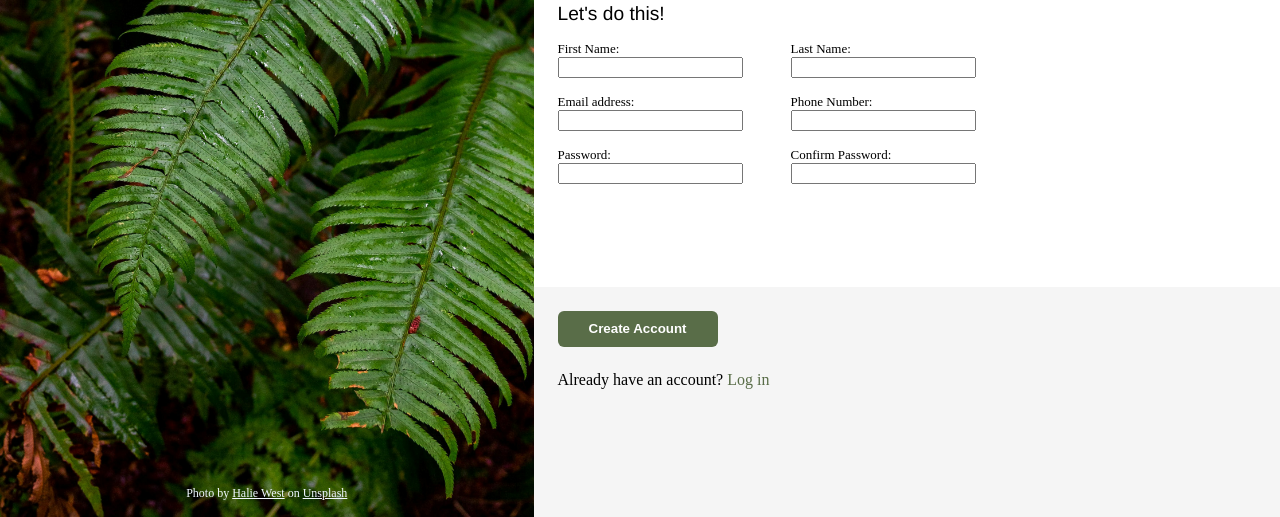
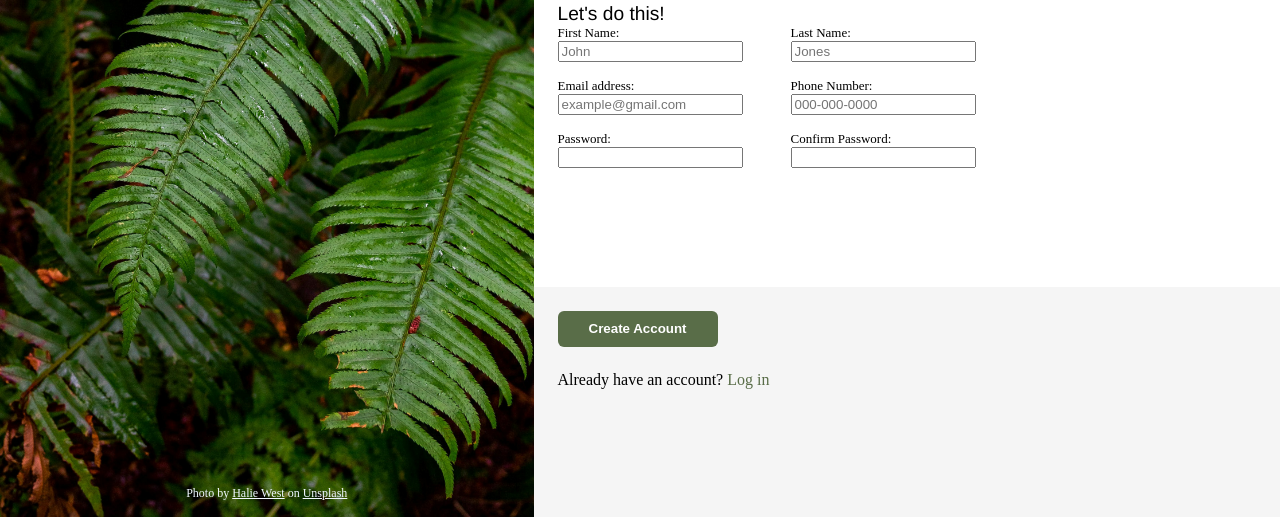
Before and after one commit to Seanthebeast300/odin-sign-up-form, a plain HTML site: page index.html in a window 1280 px wide. Shown: the part 283-800 px from the top of the page. Drawn offline with Linux system fonts and the light colour scheme.

Commit message:
css work complete but wont work with form. Might redo html setup on different branch

```diff
--- a/index.html
+++ b/index.html
@@ -31,56 +31,54 @@
 
 
             <div class="form">
+                <form action="https://httpbin.org/post" method="post">
                     <div class="form-title">Let's do this!</div>
 
-                <fieldset>
-                    <form action="https://httpbin.org/post" method="post">
                     <div class="labels-and-inputs">
                         <div class="labels-and-inputs-row">
                             <div class="individual-labels-and-inputs">
                                 <label for="first-name" class="first-name-label">First Name: </label>
-                                    <input id="first-name" type="text" class="first-name-input">
+                                <input id="first-name" type="text" name="first-name" placeholder="John" class="first-name-input">
                             </div>
 
                             <div class="individual-labels-and-inputs">
                                 <label for="last-name" class="last-name-label">Last Name: </label>
-                                    <input id="last-name" type="text" class="last-name-input">
+                                <input id="last-name" type="text" name="last-name" placeholder="Jones" class="last-name-input">
                             </div>
                         </div>
 
                         <div class="labels-and-inputs-row">
                             <div class="individual-labels-and-inputs">
                                 <label for="email-address" class="email-address-label">Email address: </label>
-                                    <input id="email-address" type="text" class="email-address-input">
+                                <input id="email-address" type="text" name="email-address" placeholder="example@gmail.com" class="email-address-input">
                             </div>
 
                             <div class="individual-labels-and-inputs">
                                 <label for="phone-number" class="phone-number-label">Phone Number: </label>
-                                    <input id="phone-number" type="text" class="phone-number-input">
+                                <input id="phone-number" type="text" name="phone-number" placeholder="000-000-0000" class="phone-number-input">
                             </div>
                         </div>
 
                         <div class="labels-and-inputs-row">
                             <div class="individual-labels-and-inputs">
                                 <label for="password" class="password-label">Password: </label>
-                                    <input id="password" type="text" class="password-input">
+                                <input id="password" type="text" name="password" class="password-input">
                             </div>
 
                             <div class="individual-labels-and-inputs">
                                 <label for="confirm-password" class="confirm-password-label">Confirm Password: </label>
-                                    <input id="confirm-password" type="text" class="confirm-password-input">
+                                <input id="confirm-password" type="text" name="confirm-password" class="confirm-password-input">
                             </div>
                         </div>
                     </div>
                 </form>
-                </fieldset>
             </div>
-
 
             <div class="footer">
                 <button class="create-account-button">Create Account</button>
                 <div class="log-in-text">Already have an account? <a href="">Log in</a></div>
             </div>
+
         </div>
     </div>
 </body>
--- a/style.css
+++ b/style.css
@@ -103,7 +103,7 @@ body {
 
     display: flex;
     flex-direction: column;
-    justify-content: center;
+    /* justify-content: center; */
 }
 
 .header {
@@ -168,7 +168,6 @@ label {
 
 .footer {
     height: 30%;
-
 }
 
 .create-account-button,
```
Lines whose indentation alone changed are shown as unchanged.
